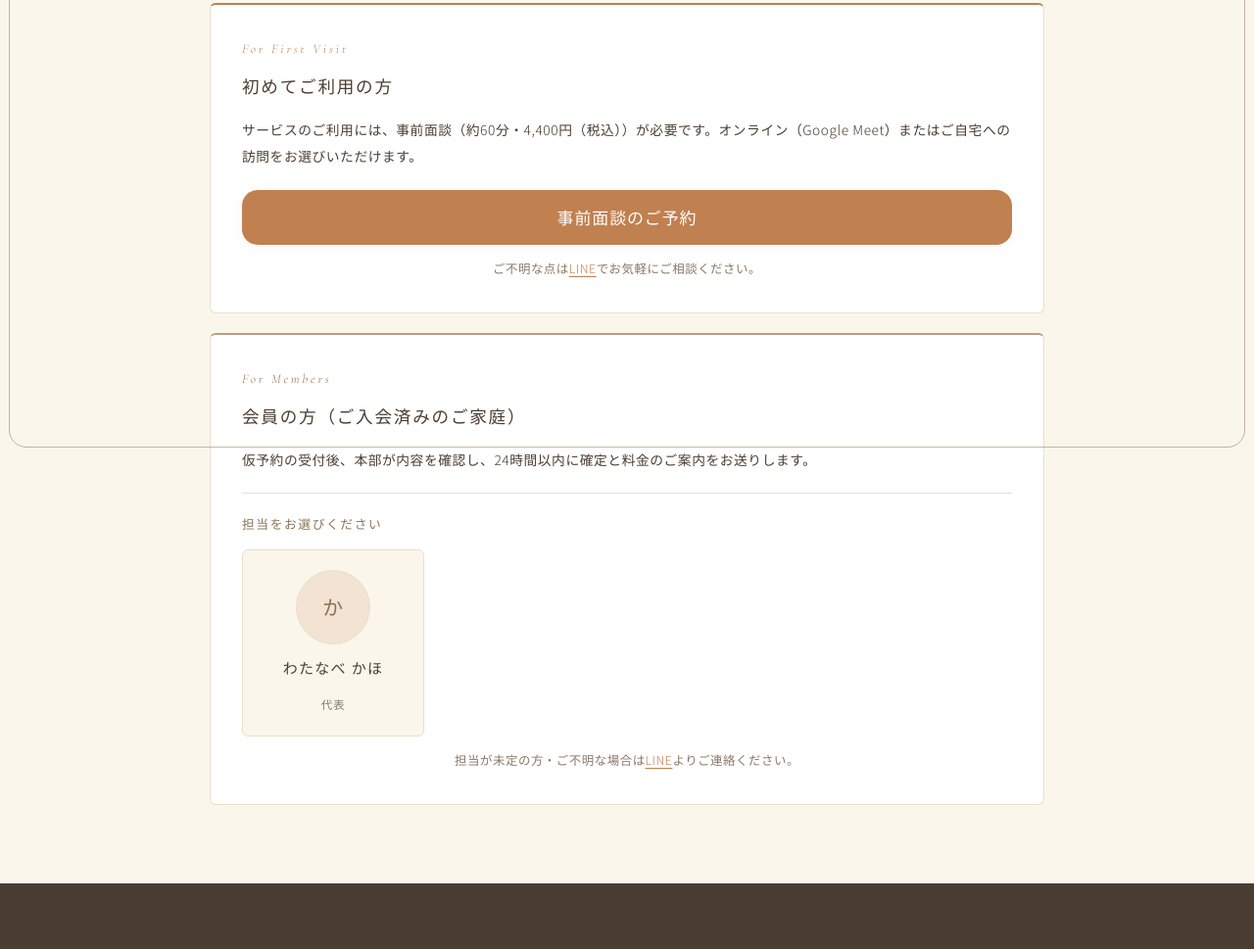
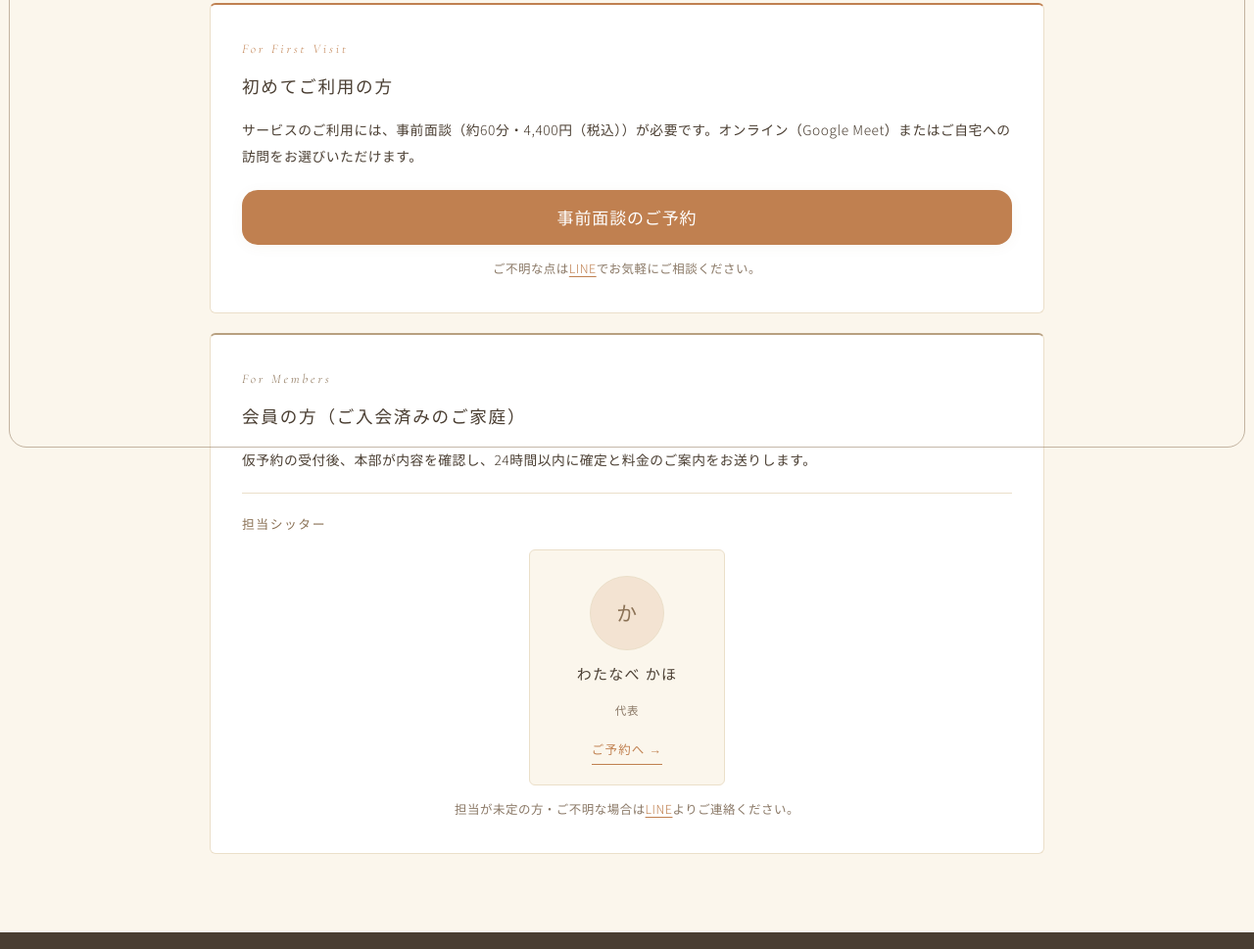
Before and after one commit to Serenesta/serenesta, a plain HTML site: page reserve.html in a window 1280 px wide. Shown: the part 334-1303 px from the top of the page at 98% size. Drawn offline with nearby package versions, Linux system fonts and the light colour scheme.

Commit message:
Add files via upload

```diff
--- a/reserve.html
+++ b/reserve.html
@@ -37,12 +37,13 @@
 
 /* 担当シッター選択 */
 .staff-label{font-size:.8rem;letter-spacing:.12em;color:var(--c-gold-deep);margin:20px 0 14px;padding-top:18px;border-top:1px solid var(--c-line)}
-.staff-grid{display:grid;grid-template-columns:repeat(auto-fill,minmax(148px,1fr));gap:14px}
-.staff-item{display:flex;flex-direction:column;align-items:center;gap:10px;padding:20px 12px;background:var(--c-bg-pale);border:1px solid var(--c-line);border-radius:6px;text-decoration:none;transition:border-color .25s,background .25s,transform .25s}
+.staff-grid{display:flex;flex-wrap:wrap;justify-content:center;gap:16px}
+.staff-item{display:flex;flex-direction:column;align-items:center;gap:10px;width:200px;padding:26px 16px 20px;background:var(--c-bg-pale);border:1px solid var(--c-line);border-radius:6px;text-decoration:none;transition:border-color .25s,background .25s,transform .25s}
 .staff-item:hover{border-color:var(--c-gold-deep);background:var(--c-white);transform:translateY(-2px)}
 .staff-photo{width:76px;height:76px;border-radius:50%;object-fit:cover;display:flex;align-items:center;justify-content:center;background:var(--c-bg-mid);border:1px solid var(--c-line);font-family:var(--f-jp-serif);font-size:1.3rem;color:var(--c-gold-deep);letter-spacing:.04em}
 .staff-name{font-family:var(--f-jp-serif);font-size:.94rem;letter-spacing:.08em;color:var(--c-ink)}
 .staff-role{font-size:.72rem;letter-spacing:.06em;color:var(--c-ink-soft)}
+.staff-cta{font-size:.78rem;letter-spacing:.1em;color:var(--c-rose-deep);margin-top:6px;border-bottom:1px solid var(--c-rose-deep);padding-bottom:2px}
 
 @media (max-width:720px){
   .reserve-hero{padding:104px 20px 26px}
@@ -50,7 +51,7 @@
   .reserve-card{padding:24px 20px}
   .reserve-card-text{font-size:.8125rem}
   .reserve-lead{font-size:.8125rem}
-  .staff-grid{grid-template-columns:1fr 1fr;gap:12px}
+  .staff-item{width:100%;max-width:280px}
   .staff-item{padding:16px 8px}
   .staff-photo{width:64px;height:64px;font-size:1.15rem}
 }
@@ -110,7 +111,7 @@
     <h2 class="reserve-card-title">会員の方（ご入会済みのご家庭）</h2>
     <p class="reserve-card-text">仮予約の受付後、本部が内容を確認し、24時間以内に確定と料金のご案内をお送りします。</p>
 
-    <p class="staff-label">担当をお選びください</p>
+    <p class="staff-label">担当シッター</p>
     <div class="staff-grid">
 
       <!-- ▼ シッター1名につきこのブロックを1つ複製し、写真・名前・URLの3か所を差し替えてください -->
@@ -118,6 +119,7 @@
         <span class="staff-photo">か</span>
         <span class="staff-name">わたなべ かほ</span>
         <span class="staff-role">代表</span>
+        <span class="staff-cta">ご予約へ →</span>
       </a>
       <!-- ▲ ここまでが1枚分 -->
 
```
